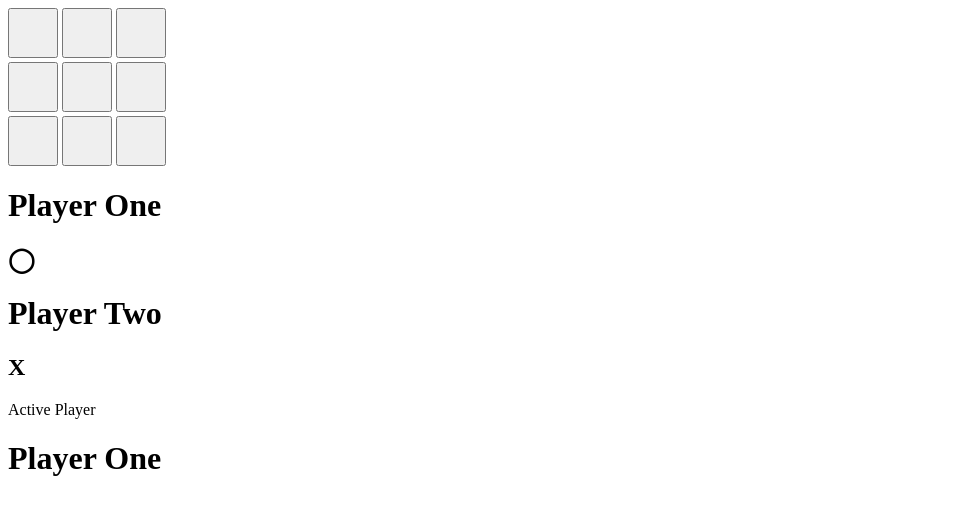
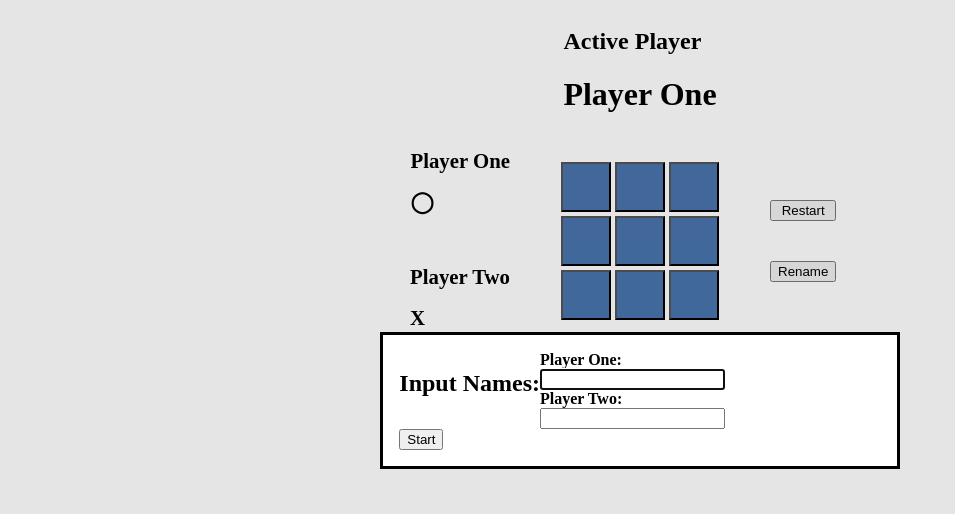
Before and after one commit to kroxon/tic-tac-toe, a plain HTML site: page index.html in a window 1280 px wide. Shown: the whole page, without its empty margins (0-955 px from the left). Drawn offline with Linux system fonts and the light colour scheme.

Commit message:
Create simple layout
Created basic layout with dialog. Inputs aren't handle yet.

```diff
--- a/index.html
+++ b/index.html
@@ -12,16 +12,48 @@
 <body>
 
     <div class="container">
+
+
+
+        <div class="active">
+            <h2>Active Player</h2>
+            <h1 id="activePlayer"></h1>
+        </div>
+
+        <div class="players">
+            <div>
+                <h1>Player One</h1>
+                <h2>◯</h2>
+            </div>
+            <div>
+                <h1>Player Two</h1>
+                <h2>X</h2>
+            </div>
+        </div>
+
         <div class="board"></div>
-        <div class="setting">
-            <h1>Player One</h1>
-            <h2>◯</h2>
-            <h1>Player Two</h1>
-            <h2>X</h2>
+        <div class="buttons">
+            <button id="restartBtn">Restart</button>
+            <button id="renameBtn">Rename</button>
         </div>
-        <div>Active Player
-            <h1 id="active"></h1>
-        </div>
+    </div>
+
+    <div>
+        <dialog id="favDialog">
+            <div class="container">
+                <h2>Input Names:</h2>
+
+                <div class="inputs">
+                    <label for="playerOne"><b>Player One: </b></label>
+                    <input type="text" name="playerOne">
+                    <label for="playerTwo"><b>Player Two: </b></label>
+                    <input type="text" name="playerTwo">
+                </div>
+            </div>
+            <div>
+                <button id="startBtn" value="true">Start</button>
+            </div>
+        </dialog>
     </div>
 
 </body>
--- a/script.js
+++ b/script.js
@@ -133,7 +133,11 @@ function GameController(
 function ScreenController() {
     const game = GameController();
     const boardDiv = document.querySelector(".board");
-    const activePlayer = document.querySelector("#active");
+    const favDialog = document.getElementById("favDialog");
+    const startBtn = favDialog.querySelector("#startBtn");
+    const restartBtn = favDialog.querySelector("#restartBtn");
+    const renameBtn = favDialog.querySelector("#renameBtn");
+    const activePlayer = document.querySelector("#activePlayer");
 
     const updateScreen = () => {
         boardDiv.textContent = "";
@@ -163,10 +167,22 @@ function ScreenController() {
         updateScreen();
     }
 
+
     boardDiv.addEventListener("click", clickHandlerBoard);
+
+    function openDialog() {
+        favDialog.showModal();
+    }
+
+    startBtn.addEventListener("click", () => {
+        favDialog.close();
+
+    });
+
 
     updateScreen();
 
+    openDialog();
 
 }
 
--- a/style.css
+++ b/style.css
@@ -1,13 +1,62 @@
+button.cell {
+    font-size: 1.5rem;
+    text-align: center;
+    background-color: rgb(73, 116, 172);
+}
+
+button.cell:hover {
+    /* background-color: cadetblue; */
+    color: white;
+    font-weight: 800;
+    text-shadow: 0px 0px 12px rgba(233, 249, 249, 1);
+}
+
+.container {
+    display: grid;
+    grid-template-columns: 1fr 200px 1fr;
+    grid-auto-flow: column;
+    grid-auto-rows: auto;
+}
+
 .board {
     display: grid;
+    grid-area: 2 / 2 / 3 / 3;
     grid-template-columns: repeat(3, 50px);
     grid-template-rows: repeat(3, 50px);
     gap: 4px;
     grid-auto-flow: column;
     align-content: center;
+    margin: auto;
 }
 
-button.cell {
-    font-size: 1.5rem;
-    text-align: center;
+.players {
+    grid-area: 2 / 1 / 3 / 2;
+    display: flex;
+    flex-direction: column;
+    align-items: end;
+    margin-right: 30px;
+    gap: 20px;
 }
+
+.players div * {
+    font-size: 1.3rem;
+    display: flex;
+    flex-grow: 1;
+    flex-direction: column;
+}
+
+.buttons {
+    grid-area: 2 / 3 / 3 / 4;
+    align-content: center;
+    margin-left: 30px;
+    display: flex;
+    flex-direction: column;
+    justify-content: center;
+    justify-self: left;
+    gap: 40px;
+}
+
+.active {
+    grid-area: 1 / 1 / 2 / 4;
+    justify-self: center;
+}
```
